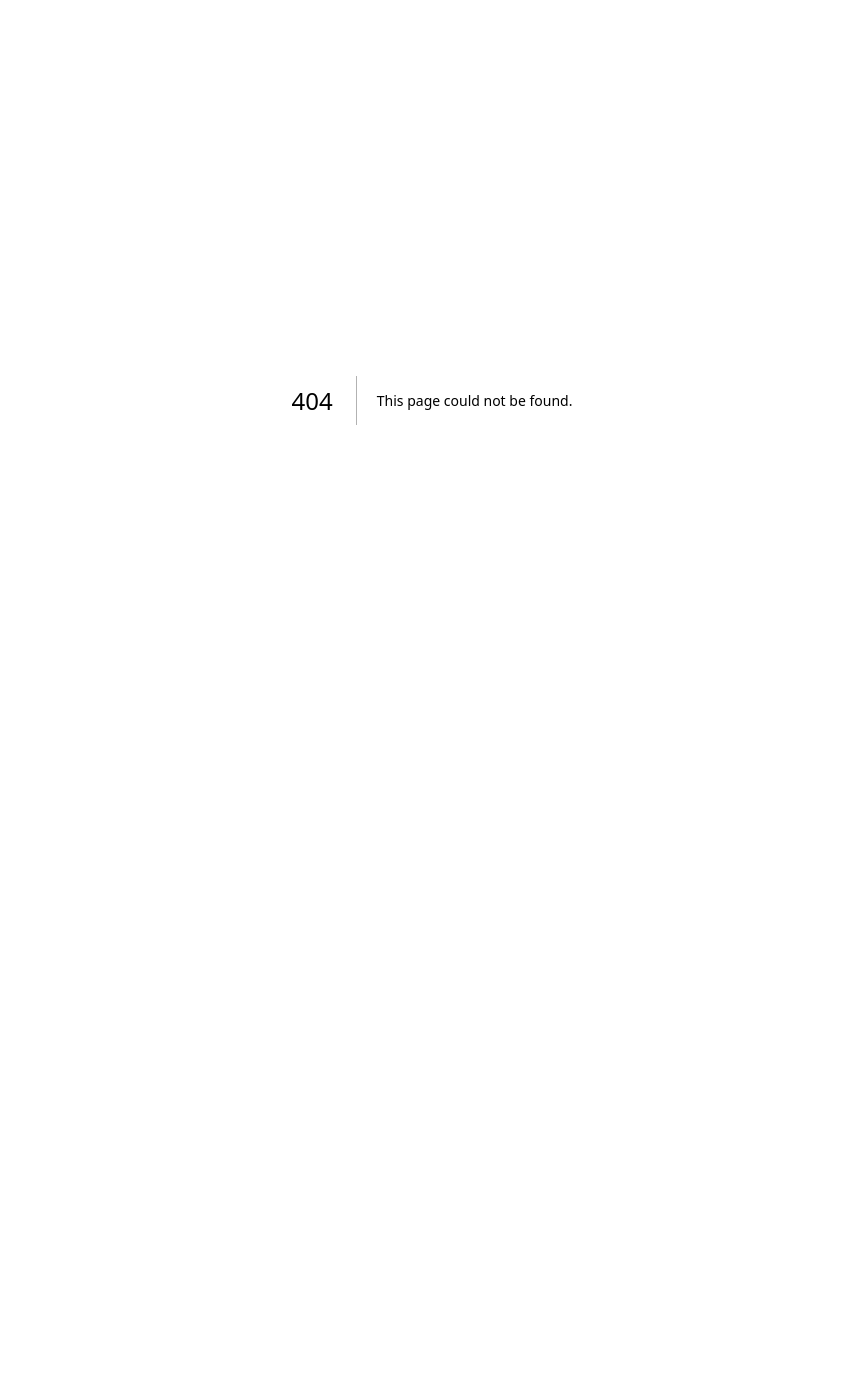
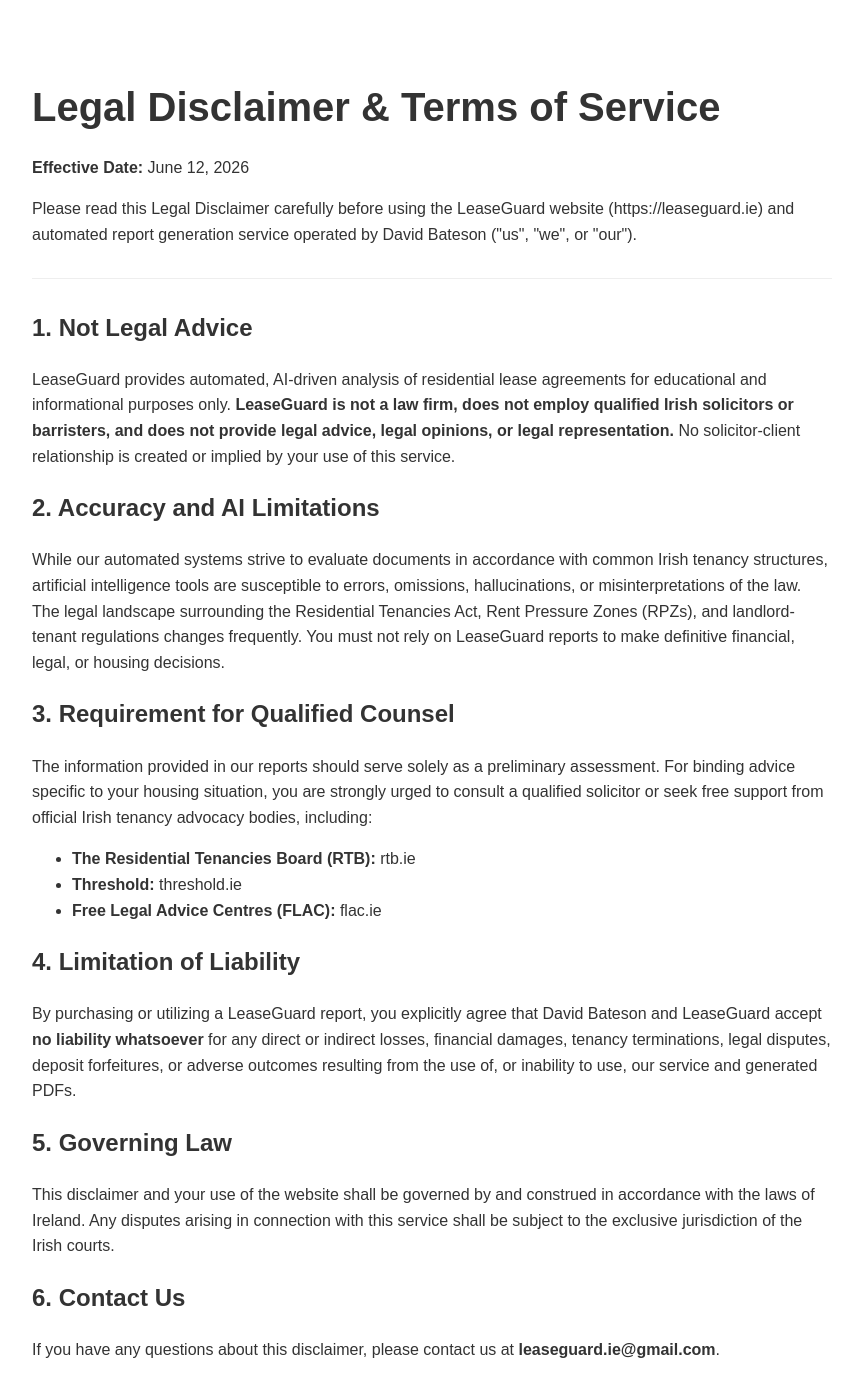
Before and after one commit to DavidBateson/LeaseGuard, a Next.js app: page /disclaimer in a window 1280 px wide. Before the commit this address had no page. Shown: the top 1396 px of the page, without its empty margins (208-1069 px from the left). Before the commit the page ends 800 px from the top, so only its background shows below. Built offline with nearby package versions, Linux system fonts and the light colour scheme.

Commit message:
Create disclaimer.jsx

```diff
--- /dev/null
+++ b/pages/disclaimer.jsx
@@ -0,0 +1,37 @@
+import React from 'react';
+
+export default function Disclaimer() {
+  return (
+    <div style={{ maxWidth: '800px', margin: '0 auto', padding: '40px 20px', fontFamily: 'sans-serif', color: '#333', lineHeight: '1.6' }}>
+      <h1 style={{ fontSize: '2.5rem', marginBottom: '10px' }}>Legal Disclaimer & Terms of Service</h1>
+      <p><strong>Effective Date:</strong> June 12, 2026</p>
+
+      <p>Please read this Legal Disclaimer carefully before using the LeaseGuard website (https://leaseguard.ie) and automated report generation service operated by David Bateson ("us", "we", or "our").</p>
+
+      <hr style={{ margin: '30px 0', border: '0', borderTop: '1px solid #eee' }} />
+
+      <h2>1. Not Legal Advice</h2>
+      <p>LeaseGuard provides automated, AI-driven analysis of residential lease agreements for educational and informational purposes only. <strong>LeaseGuard is not a law firm, does not employ qualified Irish solicitors or barristers, and does not provide legal advice, legal opinions, or legal representation.</strong> No solicitor-client relationship is created or implied by your use of this service.</p>
+
+      <h2>2. Accuracy and AI Limitations</h2>
+      <p>While our automated systems strive to evaluate documents in accordance with common Irish tenancy structures, artificial intelligence tools are susceptible to errors, omissions, hallucinations, or misinterpretations of the law. The legal landscape surrounding the Residential Tenancies Act, Rent Pressure Zones (RPZs), and landlord-tenant regulations changes frequently. You must not rely on LeaseGuard reports to make definitive financial, legal, or housing decisions.</p>
+
+      <h2>3. Requirement for Qualified Counsel</h2>
+      <p>The information provided in our reports should serve solely as a preliminary assessment. For binding advice specific to your housing situation, you are strongly urged to consult a qualified solicitor or seek free support from official Irish tenancy advocacy bodies, including:</p>
+      <ul>
+        <li><strong>The Residential Tenancies Board (RTB):</strong> rtb.ie</li>
+        <li><strong>Threshold:</strong> threshold.ie</li>
+        <li><strong>Free Legal Advice Centres (FLAC):</strong> flac.ie</li>
+      </ul>
+
+      <h2>4. Limitation of Liability</h2>
+      <p>By purchasing or utilizing a LeaseGuard report, you explicitly agree that David Bateson and LeaseGuard accept <strong>no liability whatsoever</strong> for any direct or indirect losses, financial damages, tenancy terminations, legal disputes, deposit forfeitures, or adverse outcomes resulting from the use of, or inability to use, our service and generated PDFs.</p>
+
+      <h2>5. Governing Law</h2>
+      <p>This disclaimer and your use of the website shall be governed by and construed in accordance with the laws of Ireland. Any disputes arising in connection with this service shall be subject to the exclusive jurisdiction of the Irish courts.</p>
+
+      <h2>6. Contact Us</h2>
+      <p>If you have any questions about this disclaimer, please contact us at <strong>leaseguard.ie@gmail.com</strong>.</p>
+    </div>
+  );
+}
```
